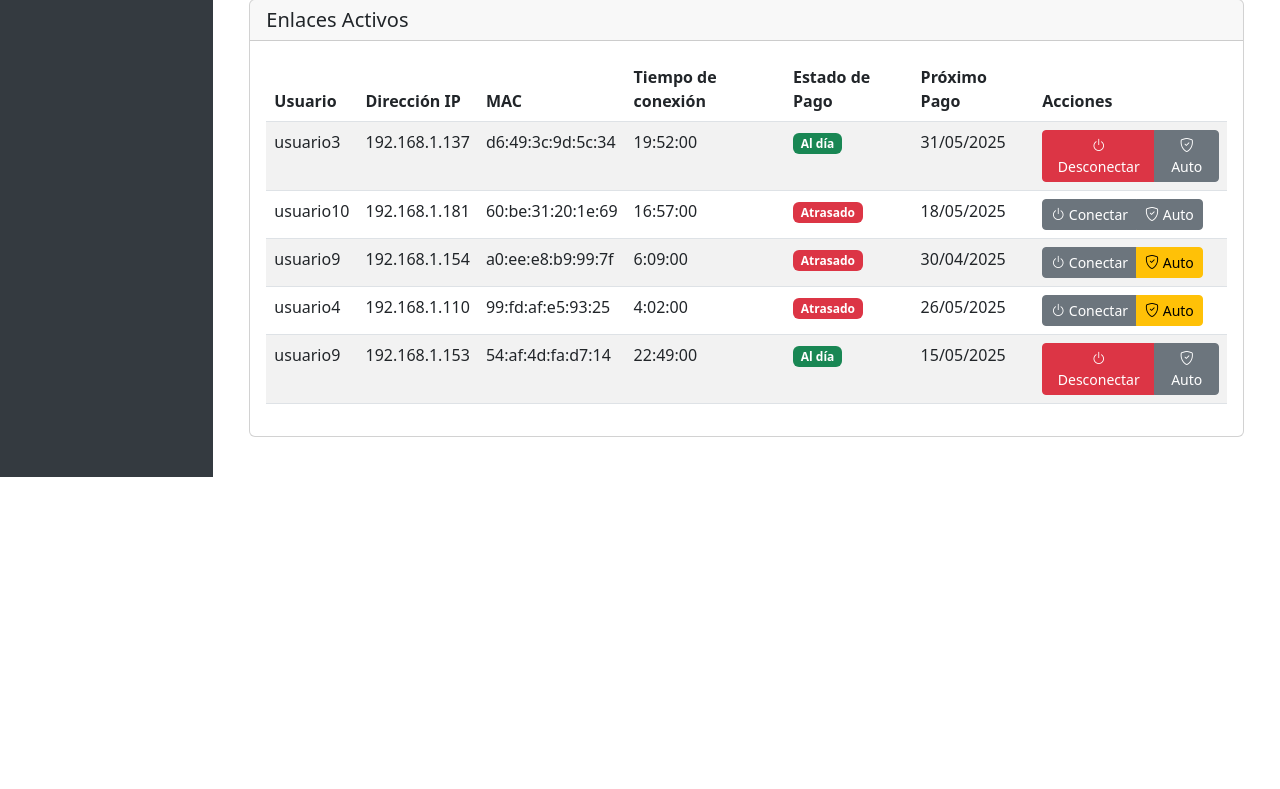
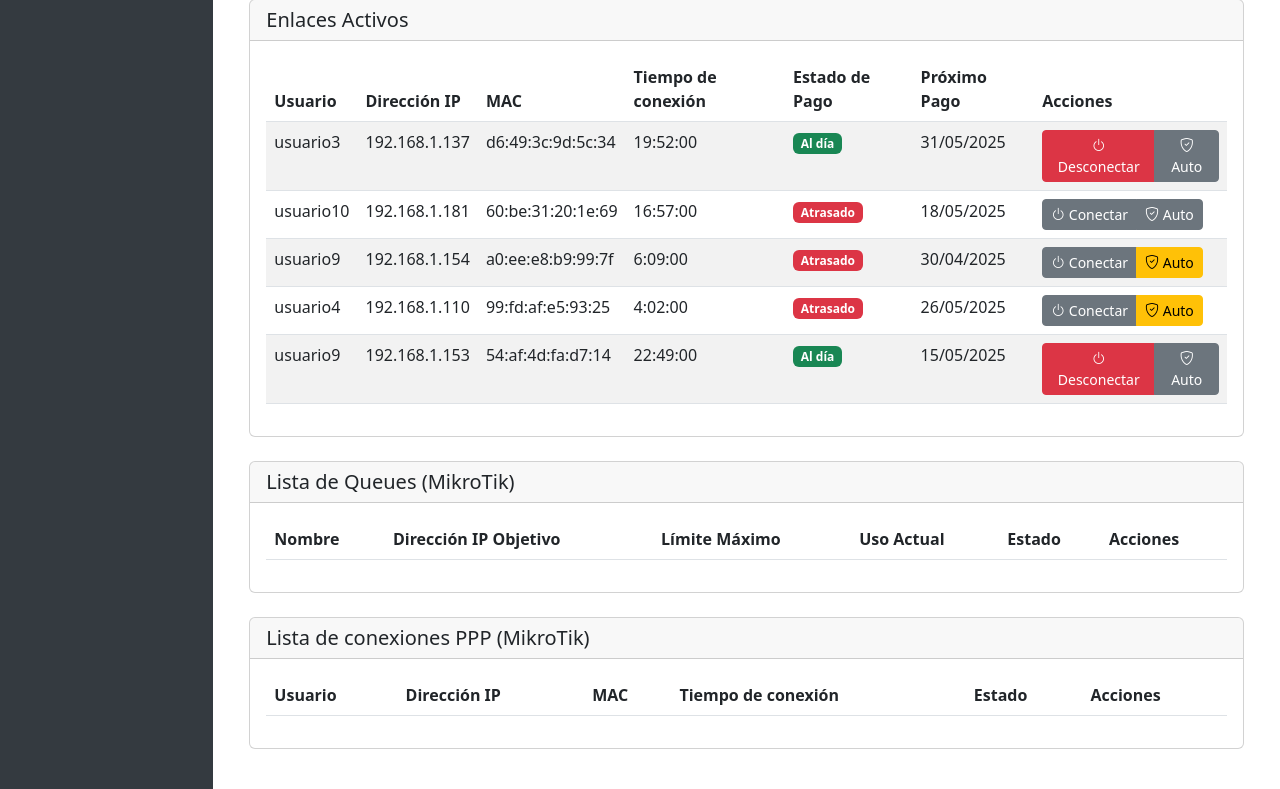
Before and after one commit to Sptzr1/MikrotikPage, a Django app: page / in a window 1280 px wide. Shown: the part 1263-2052 px from the top of the page. Before the commit the page ends 1740 px from the top, so only its background shows below. Run offline with Django 5.2, Linux system fonts and the light colour scheme; lists and menus that the app fills with data are empty; some libraries are stand-ins or nearby versions.

Commit message:
Funciona con datos reales del router

```diff
--- a/dashboard/urls.py
+++ b/dashboard/urls.py
@@ -1,8 +1,15 @@
 from django.urls import path
 from . import views
+from .views import list_ppp_sessions, disconnect_ppp, delete_ppp
 
 urlpatterns = [
     path('', views.index, name='index'),
     path('disconnect/<str:username>/', views.disconnect_user_view, name='disconnect_user'),
     path('toggle-auto-disconnect/<str:username>/', views.toggle_auto_disconnect, name='toggle_auto_disconnect'),
+    path('enable_queue/<str:queue_name>/', views.enable_queue, name='enable_queue'),
+    path('disable_queue/<str:queue_name>/', views.disable_queue, name='disable_queue'),
+    path('delete_queue/<str:queue_name>/', views.delete_queue, name='delete_queue'),
+    path('ppp_sessions/', list_ppp_sessions, name='list_ppp_sessions'),
+    path('disconnect_ppp/<str:ppp_name>/', disconnect_ppp, name='disconnect_ppp'),
+    path('delete_ppp/<str:ppp_name>/', delete_ppp, name='delete_ppp'),
 ]
--- a/dashboard/views.py
+++ b/dashboard/views.py
@@ -8,6 +8,7 @@ from .models import UserPayment
 from django.contrib import messages
 
 def get_dummy_data():
+
     """Genera datos de prueba para cuando no hay conexión al Mikrotik"""
     # Datos dummy para usuarios hotspot
     hotspot_users = [
@@ -41,6 +42,108 @@ def get_dummy_data():
 
     return hotspot_users, interfaces, active_links
 
+def delete_queue(request, queue_name):
+    """Elimina una Queue en MikroTik"""
+    api = get_mikrotik_connection()
+    if api:
+        try:
+            queue_id = next(
+                (q['.id'] for q in api.path('/queue/simple').select() if q.get('name') == queue_name), None
+            )
+            if queue_id:
+                api.path('/queue/simple').remove(queue_id)  # 🔹 Elimina la queue
+                messages.success(request, f'Queue {queue_name} eliminada correctamente')
+            else:
+                messages.error(request, f'No se encontró la Queue {queue_name}')
+        except Exception as e:
+            messages.error(request, f'Error al eliminar la queue: {str(e)}')
+        api.close()
+    return redirect('index')
+
+def enable_queue(request, queue_name):
+    """Activa una Queue en MikroTik"""
+    api = get_mikrotik_connection()
+    if api:
+        try:
+            queue_id = next(
+                (q['.id'] for q in api.path('/queue/simple').select() if q.get('name') == queue_name), None
+            )
+            if queue_id:
+                api.path('/queue/simple').update(**{'.id': queue_id, 'disabled': 'no'})  # 🔹 Activa la queue
+                messages.success(request, f'Queue {queue_name} activada correctamente')
+            else:
+                messages.error(request, f'No se encontró la Queue {queue_name}')
+        except Exception as e:
+            messages.error(request, f'Error al activar la queue: {str(e)}')
+        api.close()
+    return redirect('index')
+
+def disable_queue(request, queue_name):
+    """Desactiva una Queue en MikroTik"""
+    api = get_mikrotik_connection()
+    if api:
+        try:
+            queue_id = list(api.path('/queue/simple').select())[0]['.id']  # Encuentra el ID de la queue
+            # Desactiva la queue
+            api.path('/queue/simple').update(**{'.id': queue_id, 'disabled': 'yes'})
+            messages.success(request, f'Queue {queue_name} desactivada correctamente')
+        except Exception as e:
+            messages.error(request, f'Error al desactivar la queue: {str(e)}')
+        api.close()
+    return redirect('index')
+
+def list_ppp_sessions(request):
+    """Obtiene todas las sesiones PPP activas"""
+    context = {}
+    api = get_mikrotik_connection()
+
+    ppp_sessions = []
+    if api:
+        try:
+            ppp_sessions = list(api.path('/ppp/active').select())
+            for session in ppp_sessions:
+                if 'mac-address' in session:
+                    session['mac_address'] = session.pop('mac-address')
+        except Exception as e:
+            context['error'] = str(e)
+        api.close()
+
+    context['ppp_sessions'] = ppp_sessions
+    return render(request, 'dashboard/index.html', context)
+
+def disconnect_ppp(request, ppp_name):
+    """Desconecta una sesión PPP activa"""
+    api = get_mikrotik_connection()
+    if api:
+        try:
+            ppp_id = next((s['.id'] for s in api.path('/ppp/active').select() if s.get('name') == ppp_name), None)
+            if ppp_id:
+                api.path('/ppp/active').remove(ppp_id)
+                messages.success(request, f'Sesión PPP {ppp_name} desconectada correctamente')
+            else:
+                messages.error(request, f'No se encontró la sesión PPP {ppp_name}')
+        except Exception as e:
+            messages.error(request, f'Error al desconectar la sesión PPP: {str(e)}')
+        api.close()
+    return redirect('list_ppp_sessions')
+
+def delete_ppp(request, ppp_name):
+    """Elimina un usuario PPP de MikroTik"""
+    api = get_mikrotik_connection()
+    if api:
+        try:
+            ppp_secret_id = next((s['.id'] for s in api.path('/ppp/secret').select() if s.get('name') == ppp_name), None)
+            if ppp_secret_id:
+                api.path('/ppp/secret').remove(ppp_secret_id)
+                messages.success(request, f'Usuario PPP {ppp_name} eliminado correctamente')
+            else:
+                messages.error(request, f'No se encontró el usuario PPP {ppp_name}')
+        except Exception as e:
+            messages.error(request, f'Error al eliminar el usuario PPP: {str(e)}')
+        api.close()
+    return redirect('list_ppp_sessions')
+
+
 def get_mikrotik_connection():
     try:
         api = connect(
@@ -71,6 +174,8 @@ def index(request):
     context = {}
     api = get_mikrotik_connection()
     using_dummy_data = False
+    # 🔹 Asegura que `queues` está inicializado
+    queues = []
 
     if api:
         try:
@@ -84,6 +189,11 @@ def index(request):
             # Obtener interfaces
             interfaces = list(api.path('/interface').select())
 
+            #Obtener Queues
+            queues = list(api.path('/queue/simple/').select())
+            for queue in queues:
+                if 'max-limit' in queue:
+                    queue['max_limit'] = queue.pop('max-limit')  # 🔄 Renombramos la clave
             # Obtener enlaces activos
             active_links = list(api.path('/ip/hotspot/active').select())
             # Convertir los nombres de las claves
@@ -110,7 +220,8 @@ def index(request):
             context.update({
                 'hotspot_users': hotspot_users,
                 'interfaces': interfaces,
-                'active_links': active_links
+                'queues': queues,
+                'active_links': active_links,
             })
 
             api.close()
@@ -132,6 +243,7 @@ def index(request):
             'hotspot_users': hotspot_users,
             'interfaces': interfaces,
             'active_links': active_links,
+            'queues': queues,
             'warning': '⚠️ Se están utilizando datos de prueba. No se pudo conectar al Mikrotik.'
         })
 
--- a/templates/base.html
+++ b/templates/base.html
@@ -71,6 +71,7 @@
                 {% endif %}
 
                 {% block content %}
+
                 {% endblock %}
             </main>
         </div>
--- a/templates/dashboard/index.html
+++ b/templates/dashboard/index.html
@@ -173,5 +173,106 @@
             </div>
         </div>
     </div>
+
+    <!-- Tabla de colas de MikroTik -->
+<div class="card mt-4">
+    <div class="card-header">
+        <h5 class="card-title mb-0">Lista de Queues (MikroTik)</h5>
+    </div>
+    <div class="card-body">
+        <div class="table-responsive">
+            <table class="table table-striped">
+                <thead>
+                    <tr>
+                        <th>Nombre</th>
+                        <th>Dirección IP Objetivo</th>
+                        <th>Límite Máximo</th>
+                        <th>Uso Actual</th>
+                        <th>Estado</th>
+                        <th>Acciones</th>
+                    </tr>
+                </thead>
+                <tbody>
+                    {% for queue in queues %}
+                    <tr>
+                        <td>{{ queue.name }}</td>
+                        <td>{{ queue.target }}</td>
+                        <td>{{ queue.max_limit }}</td>
+                        <td>{{ queue.rate }}</td>
+                        <td>
+                            <span class="badge {% if queue.disabled %}bg-danger{% else %}bg-success{% endif %}">
+                                {% if queue.disabled %} Desactivado {% else %} Activo {% endif %}
+                            </span>
+                        </td>
+                        <td>
+                            <div class="btn-group" role="group">
+                                <a href="{% url 'disable_queue' queue.name %}" class="btn btn-sm btn-warning">
+                                    <i class="bi bi-x-circle"></i> Desactivar
+                                </a>
+                                <a href="{% url 'enable_queue' queue.name %}" class="btn btn-sm btn-success">
+                                    <i class="bi bi-check-circle"></i> Activar
+                                </a>
+                                <a href="{% url 'delete_queue' queue.name %}" class="btn btn-sm btn-danger">
+                                    <i class="bi bi-trash"></i> Eliminar
+                                </a>
+                            </div>
+                        </td>
+                    </tr>
+                    {% endfor %}
+                </tbody>
+            </table>
+        </div>
+    </div>
+</div>
+
+<!-- Tabla de conexiones PPP en MikroTik -->
+<div class="card mt-4">
+    <div class="card-header">
+        <h5 class="card-title mb-0">Lista de conexiones PPP (MikroTik)</h5>
+    </div>
+    <div class="card-body">
+        <div class="table-responsive">
+            <table class="table table-striped">
+                <thead>
+                    <tr>
+                        <th>Usuario</th>
+                        <th>Dirección IP</th>
+                        <th>MAC</th>
+                        <th>Tiempo de conexión</th>
+                        <th>Estado</th>
+                        <th>Acciones</th>
+                    </tr>
+                </thead>
+                <tbody>
+                    {% for ppp in ppp_sessions %}
+                    <tr>
+                        <td>{{ ppp.name }}</td>
+                        <td>{{ ppp.address }}</td>
+                        <td>{{ ppp.mac_address }}</td>
+                        <td>{{ ppp.uptime }}</td>
+                        <td>
+                            <span class="badge {% if ppp.disabled %}bg-danger{% else %}bg-success{% endif %}">
+                                {% if ppp.disabled %} Desconectado {% else %} Conectado {% endif %}
+                            </span>
+                        </td>
+                        <td>
+                            <div class="btn-group" role="group">
+                                <a href="{% url 'disconnect_ppp' ppp.name %}" class="btn btn-sm btn-warning">
+                                    <i class="bi bi-x-circle"></i> Desconectar
+                                </a>
+                                <a href="{% url 'delete_ppp' ppp.name %}" class="btn btn-sm btn-danger">
+                                    <i class="bi bi-trash"></i> Eliminar
+                                </a>
+                            </div>
+                        </td>
+                    </tr>
+                    {% endfor %}
+                </tbody>
+            </table>
+        </div>
+    </div>
+</div>
+
+
 </div>
 {% endblock %}
```
Also changed, not shown: 1 other file.
